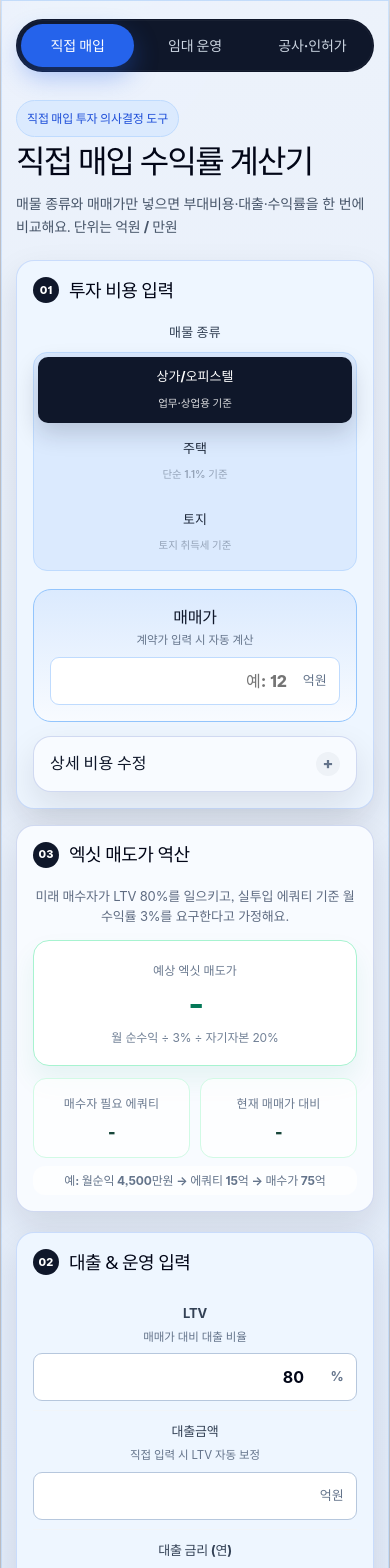
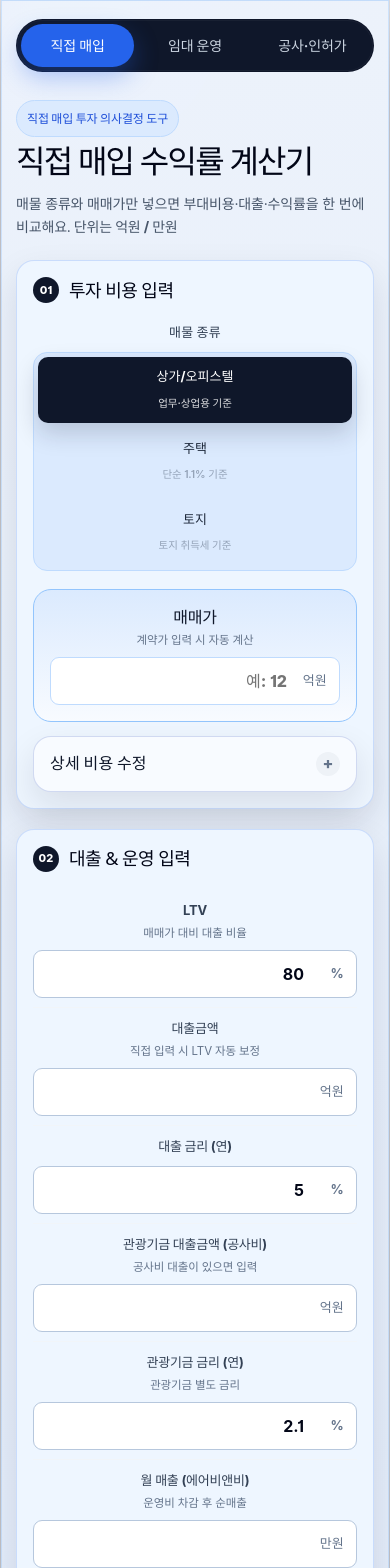
Before and after one commit to keepgoing2021/sookbak, a React (Vite) app: page / in a window 390 px wide. Shown: the top 1568 px of the page. Built offline with nearby package versions, Linux system fonts and the light colour scheme.

Commit message:
refactor: align direct calculator result rows

```diff
--- a/src/App.css
+++ b/src/App.css
@@ -1604,6 +1604,45 @@ h1 {
   top: 20px;
 }
 
+.direct-form-grid {
+  grid-template-columns: minmax(0, 0.95fr) minmax(360px, 1.05fr);
+  grid-template-areas:
+    "investment loan"
+    "exit guidance"
+    ". detail";
+  align-items: start;
+}
+
+.direct-left-column,
+.direct-right-column {
+  display: contents;
+}
+
+.direct-form-grid .investment-panel {
+  grid-area: investment;
+}
+
+.direct-form-grid .loan-panel {
+  grid-area: loan;
+}
+
+.direct-form-grid .deferred-exit-panel {
+  grid-area: exit;
+  margin-top: 0;
+}
+
+.direct-form-grid .result-panel-guidance {
+  grid-area: guidance;
+}
+
+.direct-form-grid .result-panel-detail {
+  grid-area: detail;
+}
+
+.direct-right-column {
+  position: static;
+}
+
 .panel,
 .advanced-panel,
 .result-panel,
@@ -1934,6 +1973,16 @@ h1 {
 
   .form-grid {
     grid-template-columns: 1fr;
+  }
+
+  .direct-form-grid {
+    grid-template-columns: 1fr;
+    grid-template-areas:
+      "investment"
+      "loan"
+      "guidance"
+      "detail"
+      "exit";
   }
 
   .guidance-grid {
--- a/src/App.tsx
+++ b/src/App.tsx
@@ -275,8 +275,8 @@ function DirectPurchaseCalculator({
         </p>
       </header>
 
-      <div className="form-grid">
-        <section className="left-column">
+      <div className="form-grid direct-form-grid">
+        <section className="left-column direct-left-column">
           <div className="panel investment-panel" aria-labelledby="investment-title">
             <div className="panel-heading">
               <span className="section-index">01</span>
@@ -353,7 +353,7 @@ function DirectPurchaseCalculator({
           </div>
         </section>
 
-        <section className="right-column">
+        <section className="right-column direct-right-column">
           <div className="panel loan-panel" aria-labelledby="loan-title">
             <div className="panel-heading blue">
               <span className="section-index">02</span>
```
